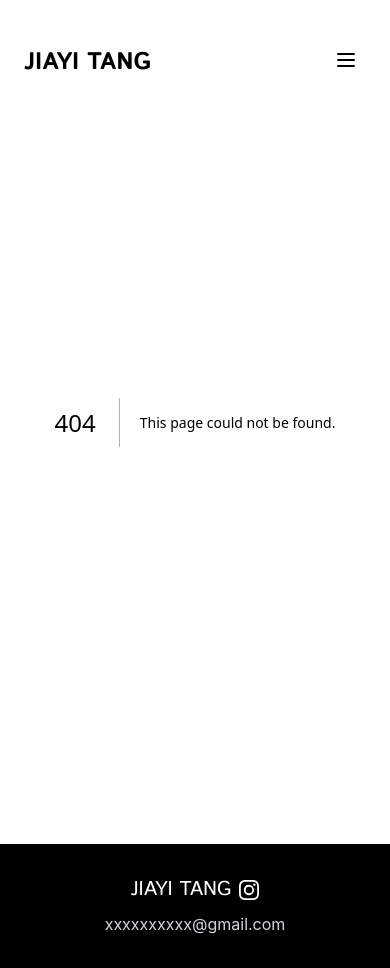
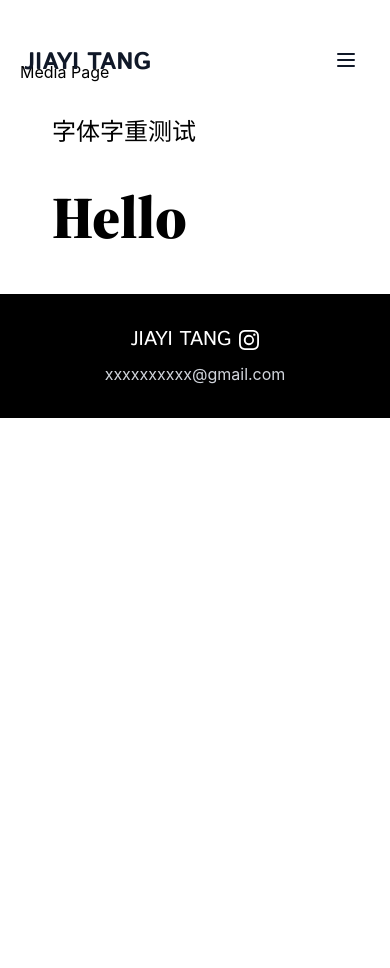
Before and after one commit to 4Nanai/profile-web, a Next.js app: page /media in a window 390 px wide. Before the commit this address had no page. After the commit the page ends 844 px from the top, so only its background shows below. Built offline with nearby package versions, Linux system fonts and the light colour scheme.

Commit message:
enhance header component with dynamic theme colors and improve mobile menu functionality

```diff
--- a/app/components/Header.tsx
+++ b/app/components/Header.tsx
@@ -16,7 +16,84 @@ export default function Header() {
     const [isAnimating, setIsAnimating] = useState(false);
     const [menuOpen, setMenuOpen] = useState(false);
 
-    const navItems = ['Home', 'Research', 'Media', 'About'];
+    const navItems = ['Home', 'Research', 'Media', 'About'] as const;
+
+    // Theme colors for each page
+    const pageColors = {
+        'Home': {
+            primary: 'rgb(37, 99, 235)', // blue-600
+            primaryHex: '#2563eb',
+            light: 'rgb(219, 234, 254)', // blue-100
+            hover: 'rgb(59, 130, 246)', // blue-500
+            text: 'text-blue-600',
+            bg: 'bg-blue-50',
+            hoverBg: 'hover:bg-blue-500/25',
+            // Navbar text colors
+            navbarText: 'text-black', // navbar text color
+            navbarTextInactive: 'text-gray-600/75',
+            navbarTextHover: 'hover:text-gray-800',
+            mobileButton: 'text-black hover:bg-black/5',
+            navbarBg: 'bg-white'
+        },
+        'Research': {
+            primary: 'rgb(34, 197, 94)', // green-500
+            primaryHex: '#22c55e',
+            light: 'rgb(220, 252, 231)', // green-100
+            hover: 'rgb(34, 197, 94)', // green-500
+            text: 'text-green-500',
+            bg: 'bg-green-50',
+            hoverBg: 'hover:bg-green-500/25',
+            // Navbar text colors
+            navbarText: 'text-gray-800',
+            navbarTextInactive: 'text-gray-500',
+            navbarTextHover: 'hover:text-gray-900',
+            mobileButton: 'text-gray-800 hover:bg-gray-800/5',
+            navbarBg: 'bg-white'
+        },
+        'Media': {
+            primary: 'rgb(168, 85, 247)', // purple-500
+            primaryHex: '#a855f7',
+            light: 'rgb(243, 232, 255)', // purple-100
+            hover: 'rgb(147, 51, 234)', // purple-600
+            text: 'text-purple-500',
+            bg: 'bg-purple-50',
+            hoverBg: 'hover:bg-purple-500/25',
+            // Navbar text colors
+            navbarText: 'text-gray-900',
+            navbarTextInactive: 'text-gray-400',
+            navbarTextHover: 'hover:text-gray-700',
+            mobileButton: 'text-gray-900 hover:bg-gray-900/5',
+            navbarBg: 'bg-white'
+        },
+        'About': {
+            primary: 'rgb(236, 72, 153)', // pink-500
+            primaryHex: '#ec4899',
+            light: 'rgb(252, 231, 243)', // pink-100
+            hover: 'rgb(219, 39, 119)', // pink-600
+            text: 'text-pink-500',
+            bg: 'bg-pink-50',
+            hoverBg: 'hover:bg-pink-500/25',
+            // Navbar text colors
+            navbarText: 'text-white',
+            navbarTextInactive: 'text-white/75',
+            navbarTextHover: 'hover:text-white/90',
+            mobileButton: 'text-white hover:bg-white/10',
+            navbarBg: 'bg-black/70'
+        }
+    };
+
+    // get current page color scheme
+    const getCurrentPageColor = () => {
+        const activeItem = navItems.find(item => {
+            if (item === 'Home') {
+                return pathname === '/';
+            }
+            return pathname === `/${item.toLowerCase()}`;
+        });
+        return activeItem ? pageColors[activeItem] : pageColors['Home'];
+    };
+
+    const currentColor = getCurrentPageColor();
 
     useEffect(() => {
         const handleScroll = () => setScrollY(window.scrollY);
@@ -76,18 +153,40 @@ export default function Header() {
         setMenuOpen(false);
     };
 
+    // get item color based on active state
+    const getItemColor = (item: typeof navItems[number]) => {
+        const isActive = item === 'Home'
+            ? pathname === '/'
+            : pathname === `/${item.toLowerCase()}`;
+
+        if (isActive) {
+            return pageColors[item];
+        }
+        return null;
+    };
+
     return (
         <>
+            <style jsx>{`
+                .theme-transition {
+                    transition: all 0.3s ease-in-out;
+                }
+                .sliding-indicator {
+                    background: ${currentColor.primary};
+                    transition: all 0.3s ease-in-out, background-color 0.3s ease-in-out;
+                }
+            `}</style>
+
             <header
                 className={`fixed top-0 left-0 right-0 z-50 px-6 lg:py-4 py-10 transition-all duration-300 ${
-                    scrollY > 50 || menuOpen ? 'bg-white/90 backdrop-blur-sm' : 'bg-transparent'
+                    scrollY > 50 || menuOpen ? `${currentColor.navbarBg} backdrop-blur-sm` : 'bg-transparent'
                 }`}
             >
                 <div className="max-w-full flex justify-between items-center">
                     {/* Logo */}
                     <Link
                         href="/"
-                        className="text-2xl font-istok font-bold transition-colors text-black lg:pt-0 pt-1"
+                        className={`text-2xl font-istok font-bold theme-transition ${currentColor.navbarText} lg:pt-0 pt-1`}
                     >
                         JIAYI TANG
                     </Link>
@@ -99,12 +198,16 @@ export default function Header() {
                                 ? pathname === '/'
                                 : pathname === `/${item.toLowerCase()}`;
 
+                            const itemColor = getItemColor(item);
+
                             return (
                                 <Link
                                     key={item}
                                     href={item === 'Home' ? '/' : `/${item.toLowerCase()}`}
-                                    className={`relative transition-all duration-200 hover:opacity-75 text-lg font-source-serif font-semibold ${
-                                        isActive ? 'text-blue-600' : 'text-gray-600/75 hover:text-black'
+                                    className={`relative theme-transition hover:opacity-75 text-lg font-source-serif font-semibold ${
+                                        isActive && itemColor
+                                            ? itemColor.text
+                                            : `${currentColor.navbarTextInactive} ${currentColor.navbarTextHover}`
                                     }`}
                                 >
                                     {item}
@@ -112,9 +215,9 @@ export default function Header() {
                             );
                         })}
 
-                        {/* Sliding blue indicator bar */}
+                        {/* Sliding indicator bar with dynamic color */}
                         <div
-                            className={`absolute bottom-0 h-0.5 bg-blue-600 rounded-full transition-all duration-300 ease-in-out ${
+                            className={`absolute bottom-0 h-0.5 sliding-indicator rounded-full ${
                                 isAnimating ? 'scale-y-125' : 'scale-y-100'
                             }`}
                             style={{
@@ -127,7 +230,7 @@ export default function Header() {
 
                     {/* Mobile menu button */}
                     <button
-                        className="lg:hidden p-2 transition-all duration-300 text-black hover:bg-black/5 rounded-lg"
+                        className={`lg:hidden p-2 transition-all duration-300 ${currentColor.mobileButton} rounded-lg`}
                         onClick={toggleMenu}
                         aria-label="Toggle menu"
                     >
@@ -151,7 +254,7 @@ export default function Header() {
                 </div>
             </header>
 
-            {/* 背景遮罩层 - 独立透明度动画 */}
+            {/* Background Mask Layer */}
             <div
                 className={`fixed top-0 left-0 right-0 bottom-0 z-30 md:hidden bg-gradient-to-b from-black/10 via-black/15 to-black/25 transition-opacity duration-300 ease-out backdrop-blur-sm ${
                     menuOpen ? 'opacity-100' : 'opacity-0 pointer-events-none'
@@ -159,13 +262,12 @@ export default function Header() {
                 onClick={closeMenu}
             />
 
-            {/* Mobile menu drawer - 只有滑动动画 */}
+            {/* Mobile menu drawer */}
             <div
                 className={`fixed top-0 left-0 right-0 z-40 md:hidden transition-transform duration-300 ease-in-out ${
                     menuOpen ? 'translate-y-0' : '-translate-y-full'
                 }`}
             >
-                {/* Menu content */}
                 <div className={`bg-white/90 backdrop-blur-sm pt-36 pb-6 px-6 ${menuOpen ? 'shadow-lg' : ''}`}>
                     <nav className="flex flex-col space-y-1">
                         {navItems.map((item, index) => {
@@ -173,18 +275,20 @@ export default function Header() {
                                 ? pathname === '/'
                                 : pathname === `/${item.toLowerCase()}`;
 
+                            const itemColor = getItemColor(item);
+
                             return (
                                 <Link
                                     key={item}
                                     href={item === 'Home' ? '/' : `/${item.toLowerCase()}`}
-                                    className={`py-3 px-4 rounded-lg text-lg font-source-serif font-semibold transition-all duration-200 transform ${
+                                    className={`py-3 px-4 rounded-lg text-lg font-source-serif font-semibold transition-all duration-200 transform theme-transition ${
                                         menuOpen
                                             ? 'translate-x-0 opacity-100'
                                             : 'translate-x-4 opacity-0'
                                     } ${
-                                        isActive
-                                            ? 'text-blue-600 bg-blue-50'
-                                            : 'text-gray-700 hover:text-black hover:bg-blue-500/25'
+                                        isActive && itemColor
+                                            ? `${itemColor.text} ${itemColor.bg}`
+                                            : `text-gray-700 hover:text-black ${currentColor.hoverBg}`
                                     }`}
                                     style={{
                                         transitionDelay: menuOpen ? `${index * 50}ms` : '0ms'
--- /dev/null
+++ b/app/media/page.tsx
@@ -0,0 +1,13 @@
+export default function MediaPage() {
+    return(
+        <div className="mt-15 ml-5">
+            <span>Media Page</span>
+            <div className="font-source-serif p-8 space-y-4">
+                <h2 className="text-2xl mb-6">字体字重测试</h2>
+
+                <p className="font-black text-[60px]">Hello</p>
+
+            </div>
+        </div>
+    );
+}
--- a/app/page.tsx
+++ b/app/page.tsx
@@ -1,7 +1,7 @@
 'use client';
 
 import Image from 'next/image';
-import { useEffect, useRef } from 'react';
+import {useEffect, useRef} from 'react';
 
 export default function HomePage() {
     const backgroundRef = useRef<HTMLDivElement>(null);
@@ -30,7 +30,7 @@ export default function HomePage() {
         };
 
         // add event listener
-        window.addEventListener('scroll', handleScroll, { passive: true });
+        window.addEventListener('scroll', handleScroll, {passive: true});
 
         // initial call to set positions
         updateScrollEffects();
@@ -61,7 +61,6 @@ export default function HomePage() {
                 />
 
                 {/* Content */}
-                <div style={{ willChange: 'transform' }}>
                 <div className="relative z-10 lg:min-h-dvh flex items-center">
                     <div className="max-w-7xl mx-auto px-6 lg:py-12 p-30 w-full">
                         <div className="grid grid-cols-1 lg:grid-cols-[3fr_5fr] lg:gap-12 gap-20 lg:px-0 items-center">
@@ -102,7 +101,8 @@ export default function HomePage() {
                 <div className="relative z-20 bg-white">
                     <main className="max-w-7xl mx-auto px-6 py-12">
                         {/* Personal Section */}
-                            <section className="grid grid-cols-1 lg:grid-cols-[2fr_5fr] gap-12 items-start mb-2 py-12 lg:px-0 px-6">
+                        <section
+                            className="grid grid-cols-1 lg:grid-cols-[2fr_5fr] gap-12 items-start mb-2 py-12 lg:px-0 px-6">
                             {/* Left: Portrait */}
                             <div className="flex justify-center">
                                 <div className="relative w-70 h-86 border-blue-600"
@@ -119,7 +119,8 @@ export default function HomePage() {
 
                             {/* Right: Quote */}
                             <div className="flex items-center my-auto" style={{transform: 'translateY(9px)'}}>
-                                    <blockquote className="text-[18px] leading-relaxed text-gray-700 font-source-serif font-medium">
+                                <blockquote
+                                    className="text-[18px] leading-relaxed text-gray-700 font-source-serif font-medium">
                                     &ldquo; I enjoy practicing{' '}
                                     <span className="text-blue-600 hover:text-blue-800">
                                             calligraphy
@@ -185,6 +186,5 @@ export default function HomePage() {
                 </div>
             </div>
         </div>
-        </div>
     );
 }
```
Lines whose indentation alone changed are shown as unchanged.
